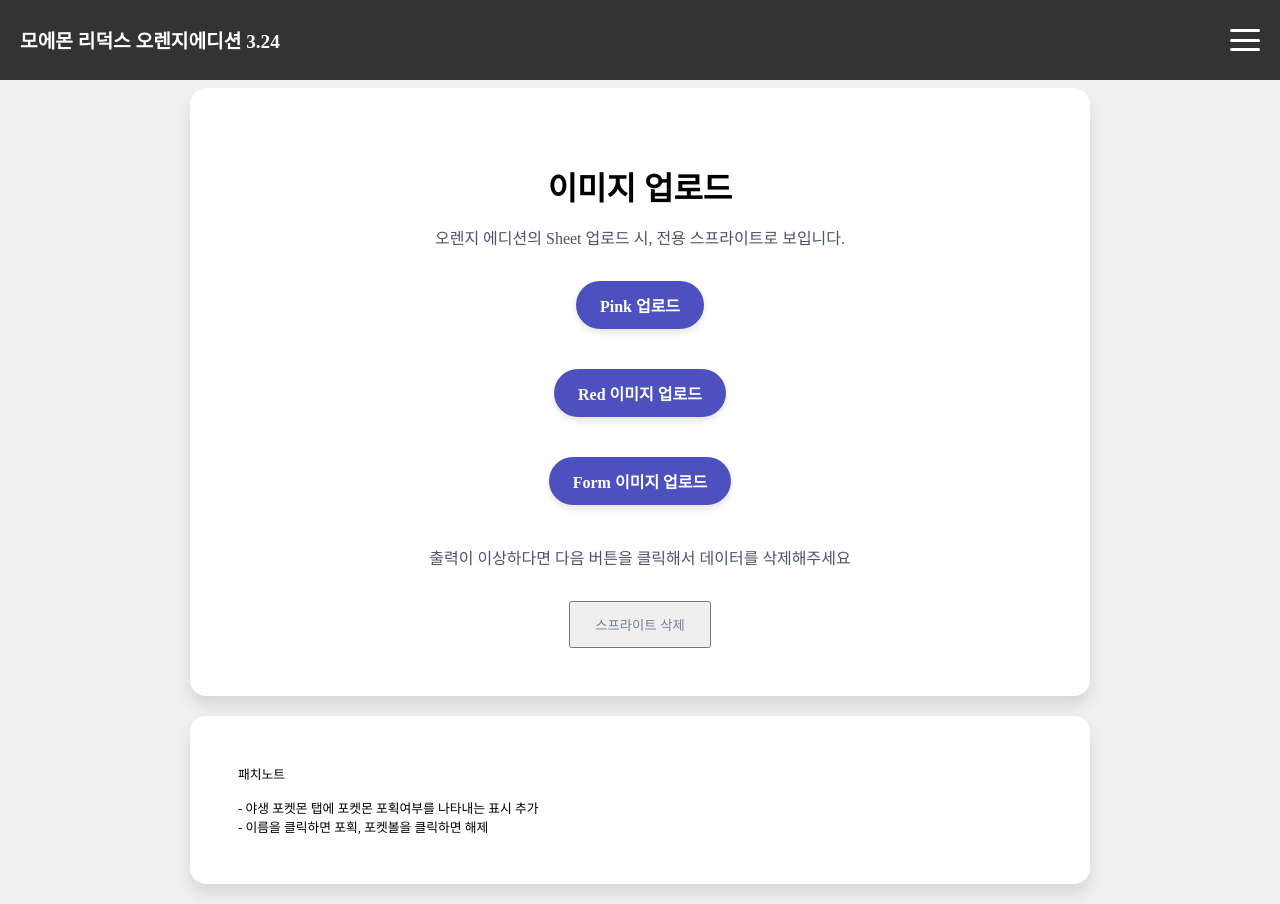
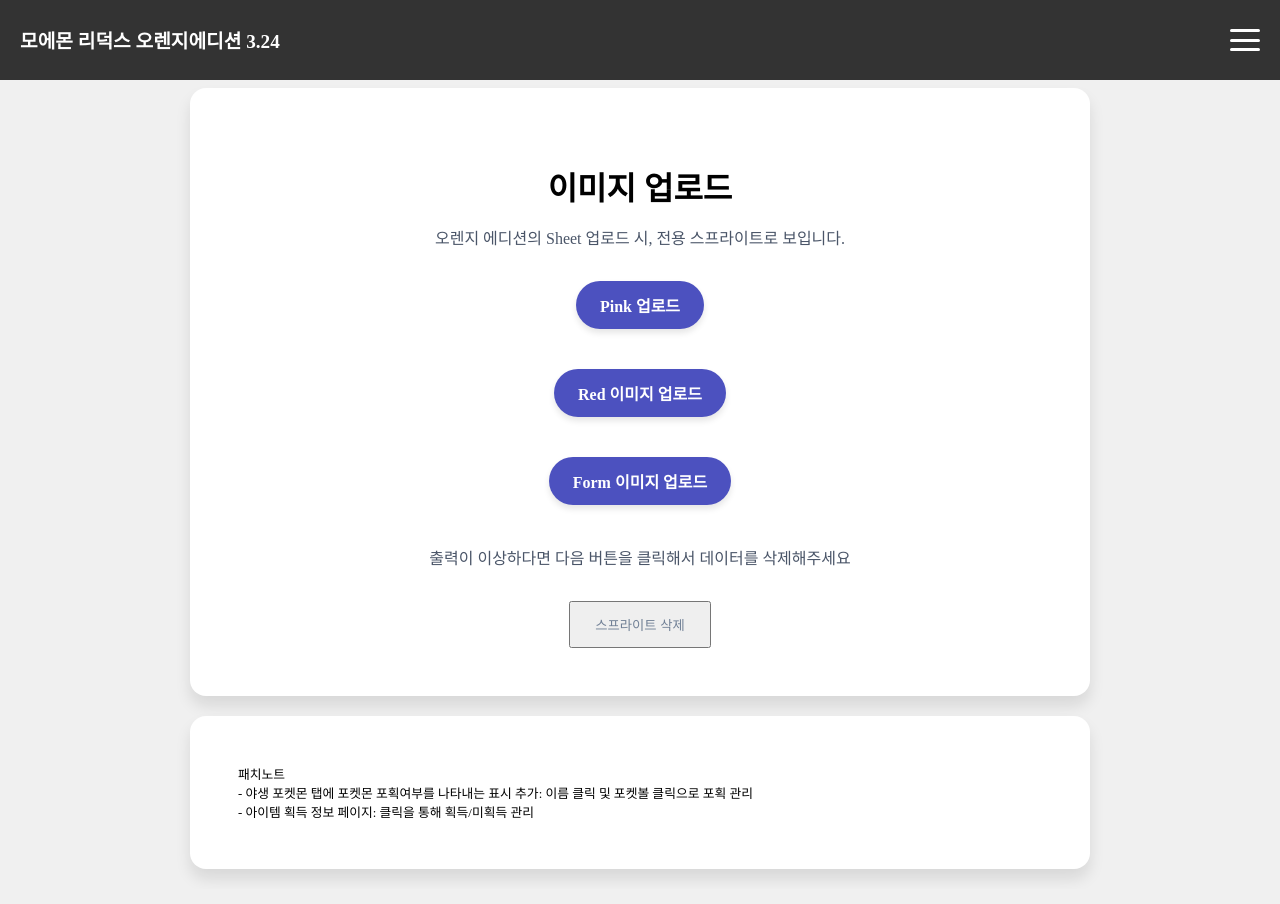
Before and after one commit to flying-orange-lab/orange-redux-database, an Angular app: page / in a window 1280 px wide. Built offline with nearby package versions, Linux system fonts and the light colour scheme.

Commit message:
패치노트 추가

```diff
--- a/src/app/home/home.component.html
+++ b/src/app/home/home.component.html
@@ -1,12 +1,14 @@
 <section class="card-box">
-    <app-sprite-card></app-sprite-card>
+  <app-sprite-card></app-sprite-card>
 </section>
 
 <section class="card-box">
-    <div class="patch-note">
-        <div>패치노트</div>
-        <br />
-        <div>- 야생 포켓몬 탭에 포켓몬 포획여부를 나타내는 표시 추가</div>
-        <div>- 이름을 클릭하면 포획, 포켓볼을 클릭하면 해제</div>
+  <div class="patch-note">
+    <div>패치노트</div>
+    <div>
+      - 야생 포켓몬 탭에 포켓몬 포획여부를 나타내는 표시 추가: 이름 클릭 및
+      포켓볼 클릭으로 포획 관리
     </div>
+    <div>- 아이템 획득 정보 페이지: 클릭을 통해 획득/미획득 관리</div>
+  </div>
 </section>
```
